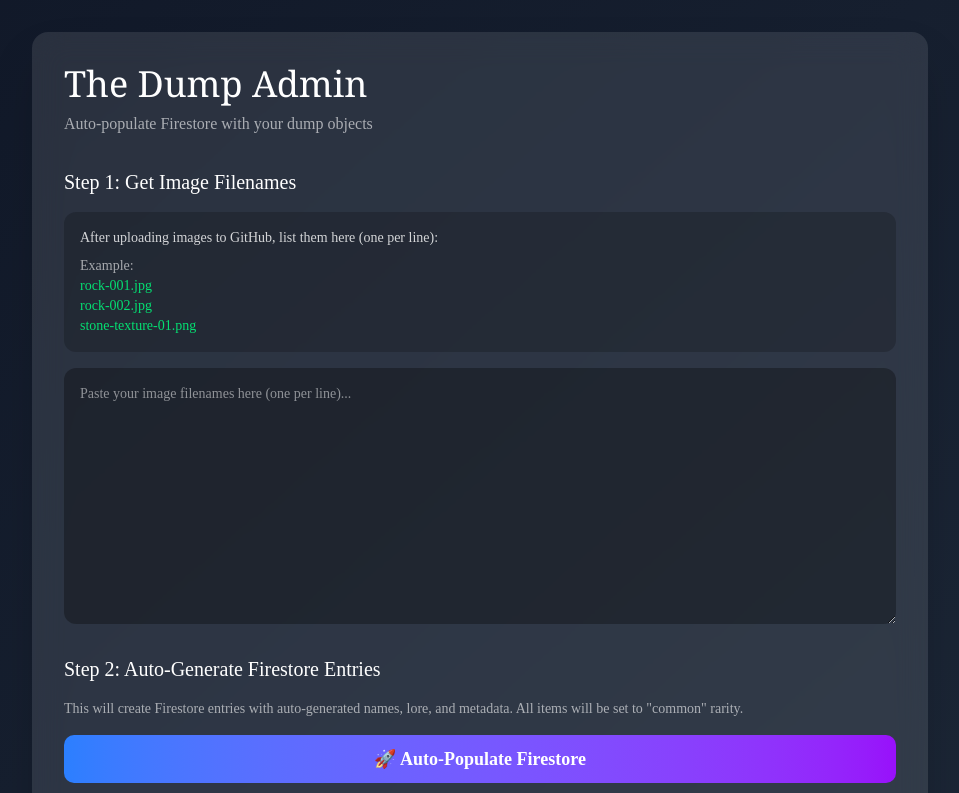
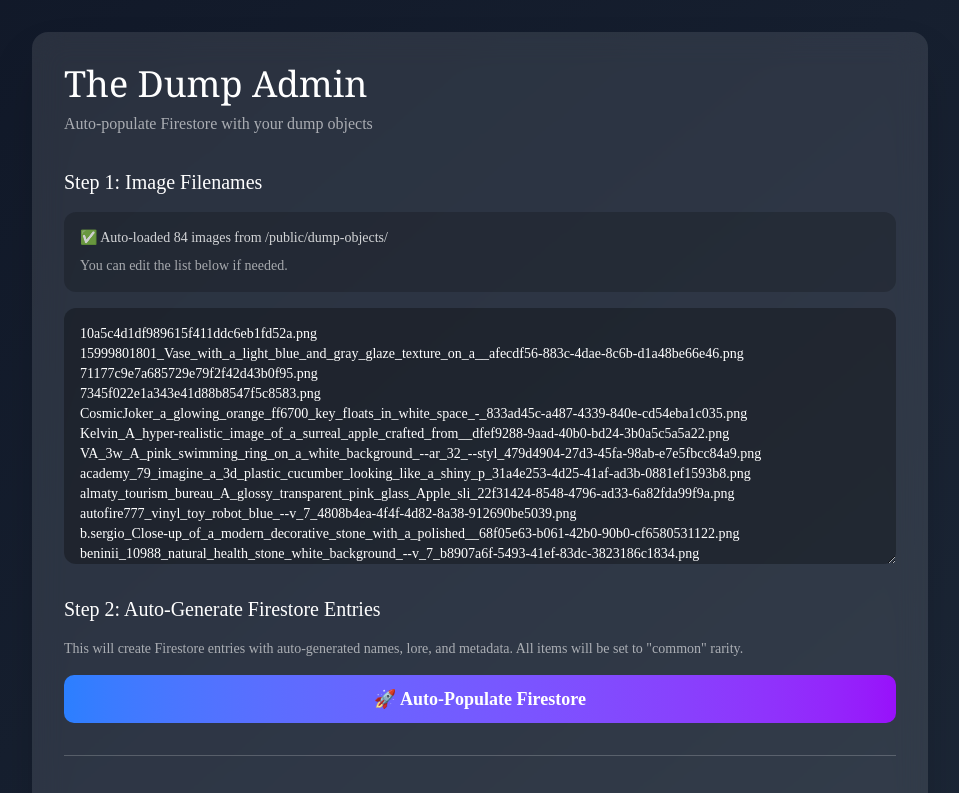
Before and after one commit to nohands-vj/The-Dump, a Next.js app: page /The-Dump/admin in a window 1280 px wide. Shown: the top 793 px of the page, without its empty margins (160-1119 px from the left). Built offline with nearby package versions, Linux system fonts and the light colour scheme; no server answers.

Commit message:
Add auto-population support for Firestore dump objects
- Created image-manifest.ts with all 91 image filenames
- Updated admin page to auto-load image list on mount
- Simplified admin UI to show auto-loaded images
- Makes it easy to populate empty Firestore database

```diff
--- a/app/admin/page.tsx
+++ b/app/admin/page.tsx
@@ -1,7 +1,8 @@
 "use client"
 
-import { useState } from 'react'
+import { useState, useEffect } from 'react'
 import { autoPopulateFirestore } from '@/lib/auto-populate'
+import { IMAGE_FILENAMES } from '@/lib/image-manifest'
 import { Button } from '@/components/ui/button'
 
 /**
@@ -12,6 +13,11 @@ export default function AdminPage() {
   const [isProcessing, setIsProcessing] = useState(false)
   const [result, setResult] = useState<string>('')
   const [imageList, setImageList] = useState<string>('')
+
+  // Auto-populate the image list on mount
+  useEffect(() => {
+    setImageList(IMAGE_FILENAMES.join('\n'))
+  }, [])
 
   const handleAutoPopulate = async () => {
     if (!imageList.trim()) {
@@ -59,19 +65,16 @@ export default function AdminPage() {
 
           <div className="space-y-6">
             <div>
-              <h2 className="text-xl text-white mb-4">Step 1: Get Image Filenames</h2>
+              <h2 className="text-xl text-white mb-4">Step 1: Image Filenames</h2>
               <div className="bg-black/20 rounded-lg p-4 text-white/80 text-sm font-mono mb-4">
-                <p className="mb-2">After uploading images to GitHub, list them here (one per line):</p>
-                <p className="text-white/60">Example:</p>
-                <p className="text-green-400">rock-001.jpg</p>
-                <p className="text-green-400">rock-002.jpg</p>
-                <p className="text-green-400">stone-texture-01.png</p>
+                <p className="mb-2">✅ Auto-loaded {IMAGE_FILENAMES.length} images from /public/dump-objects/</p>
+                <p className="text-white/60">You can edit the list below if needed.</p>
               </div>
 
               <textarea
                 value={imageList}
                 onChange={(e) => setImageList(e.target.value)}
-                placeholder="Paste your image filenames here (one per line)..."
+                placeholder="Image filenames (one per line)..."
                 className="w-full h-64 bg-black/30 text-white rounded-lg p-4 font-mono text-sm focus:outline-none focus:ring-2 focus:ring-white/50"
               />
             </div>
--- /dev/null
+++ b/lib/image-manifest.ts
@@ -0,0 +1,91 @@
+/**
+ * Manifest of all images in /public/dump-objects/
+ * This file is auto-generated and should be updated when new images are added
+ */
+
+export const IMAGE_FILENAMES = [
+  "10a5c4d1df989615f411ddc6eb1fd52a.png",
+  "15999801801_Vase_with_a_light_blue_and_gray_glaze_texture_on_a__afecdf56-883c-4dae-8c6b-d1a48be66e46.png",
+  "71177c9e7a685729e79f2f42d43b0f95.png",
+  "7345f022e1a343e41d88b8547f5c8583.png",
+  "CosmicJoker_a_glowing_orange_ff6700_key_floats_in_white_space_-_833ad45c-a487-4339-840e-cd54eba1c035.png",
+  "Kelvin_A_hyper-realistic_image_of_a_surreal_apple_crafted_from__dfef9288-9aad-40b0-bd24-3b0a5c5a5a22.png",
+  "VA_3w_A_pink_swimming_ring_on_a_white_background_--ar_32_--styl_479d4904-27d3-45fa-98ab-e7e5fbcc84a9.png",
+  "academy_79_imagine_a_3d_plastic_cucumber_looking_like_a_shiny_p_31a4e253-4d25-41af-ad3b-0881ef1593b8.png",
+  "almaty_tourism_bureau_A_glossy_transparent_pink_glass_Apple_sli_22f31424-8548-4796-ad33-6a82fda99f9a.png",
+  "autofire777_vinyl_toy_robot_blue_--v_7_4808b4ea-4f4f-4d82-8a38-912690be5039.png",
+  "b.sergio_Close-up_of_a_modern_decorative_stone_with_a_polished__68f05e63-b061-42b0-90b0-cf6580531122.png",
+  "beninii_10988_natural_health_stone_white_background_--v_7_b8907a6f-5493-41ef-83dc-3823186c1834.png",
+  "bernardowinits_realistic_natural_stone_with_irregular_rounded_f_5fd06dc3-f405-497f-af9c-0c8fde9f1289.png",
+  "bremy_Ultra-realistic_3D_render_of_a_single_elegant_hand_sculpt_55ae596f-a9e6-4951-bdf2-bd1f99095a0c.png",
+  "carson4811_a_smooth_round_dark_gray_slate_stone_with_faint_colo_318534d6-e235-4892-a420-b5708e2a9016.png",
+  "charlier2001_A_shiny_black_oval_hemisphere_with_fluted_surface__77574c0d-81ee-4b33-9925-546227ef931a.png",
+  "chrisg8998_a_magical_stone_whose_essence_is_calmness_and_peace__55e638db-1ca6-4471-9bbf-61cb509b5faa.png",
+  "chrisspiers_a_tall_round_whiskey_bottle_with_corrugated_iron_pa_57641a20-ca8b-48e0-a3b8-2e7e06979bda.png",
+  "cool_tomato_A_simple_translucent_cube_with_a_solid_appearance_n_427ed280-fa4f-4498-b073-1171bd5b1015.png",
+  "culturadsgn24_j_A_clean_and_modern_photo_of_golden_key_on_a_fla_40ca0918-9870-4b41-b1e2-ebf39b056a9b.png",
+  "curatedinteriors_26339_A_gnome_made_from_plasticine_clay_with_a_f0aad32e-3d57-4e0d-9e04-bb73706342cf.png",
+  "cyanavatar_drill_bit_obelisk_three-quarter-view_--v_7_b3ae442c-5960-46b3-9106-aaf3d5105d42.png",
+  "cyg88_Cute_squid-shaped_Q-version_blind_box_toy_with_two_long_t_f8e16890-5713-4f64-8947-1f8cc4e4d8f7.png",
+  "danglebutt69_photo_of_a_very_cute_plastic_robot_teddy_bear._it__9249fc29-8f21-41fc-a399-f5993e5b228b.png",
+  "dayoung1544_organic_spiral_shell_with_smooth_pearlescent_textur_43322bf5-6977-4af9-b124-2a22a04a594f.png",
+  "dohadoo_Glass_Bottle_simple_flat_vector_isolated_on_white_backg_65b81e51-9671-4665-abd6-0e9531ec6526.png",
+  "dreamscape92_ferrofluid_orb_in_hard_focus_on_a_plain_white_back_9d4d0f86-b5d7-4619-a92d-7fca44e4bc07.png",
+  "dthorla_milk_bone_dog_treat_at_dynamic_angle_isolated_on_white__87c31292-1624-4fe9-bf73-eaf0c9dd9e01.png",
+  "eselinu_closeup_seashell_--profile_sx7bpwx_--stylize_500_--v_7_d05417cd-0b54-4c6a-a3dc-b74bc444b6af.png",
+  "faris.azman_elegant_square_perfume_bottle_with_golden_cap_on_wh_b54c1d3b-53cc-45e9-8a22-db480d692d4f.png",
+  "focusnation_A_realistic_photo_of_a_classic_Coca-Cola_empty_glas_d08a904d-e029-43b0-801f-e790efe7bfd0.png",
+  "fsmj76_ball_--v_7_cf2ad485-41cf-49db-b703-273d03a71a1c.png",
+  "ftgraves_vintage_glass_bottle_on_white_background_--v_7_bf7a8c1b-9ac7-4ae8-81b5-86bfbb06d476.png",
+  "gaelmfreitas_Ultra-realistic_top-view_still_life_of_a_single_pi_df7ea3de-da30-4401-a46e-09ce5ed827ad.png",
+  "garouxxz_Rabbit_doll_plush_texture_slender_hands_and_feet_pink__a1744ff0-7475-41ee-b478-7a5c838ca93f.png",
+  "glorious_badger_92593_magine_a_detached_human_hand_as_if_it_had_29e98830-1091-41c3-9635-a5393f59ca7f.png",
+  "grisgris8309_a_gray-brown_pebble_with_lime_green_patterns_on_it_b3ffabad-e2eb-4030-b550-55652c3a779d.png",
+  "hyperfiguration_Color_photography_of_abstract_massive_insect_sh_c14e9576-0b24-4b05-8e64-c700fc0b7469.png",
+  "image4424_74792_a_key_with_the_tag__3D_rendering_C4D_cartoon_st_deef846b-5955-4dfa-b65a-6a6b3a60b11b.png",
+  "instytutum_62369_A_naturally_shaped_fluorite_crystal_with_soft__9eec1402-55b6-45d6-b702-77b79f52f23b.png",
+  "jeansarti_cute_furry_banana_with_eyes_and_small_hands_on_plain__0b0d7e97-a887-49ef-a6e6-3b03ef871480.png",
+  "jinsang0731_3d_high_quality_glowing_fantasy_crystal_cluster_pix_5d7c5b1f-1cfc-4015-b63b-490b0509c691.png",
+  "lan8660_rounded_black_obsedian_stone_white_background_--raw_--v_6271fd32-9429-4cbb-b3be-bdbed5ee158b.png",
+  "lapshin_red_and_white_cat_made_from_regular_plasticine_by_a_chi_df372ea2-c4e0-4a7a-9a04-cd1d95d4a4c5.png",
+  "lavlexa_Perfect_shot._Front_view._Decorative_glass_bottle_with__cb1b200a-f2fd-485b-a3d0-26d948bc0a7b.png",
+  "ln0404_73018_pink_crear_car_objet_jelly_texture_mock_up_white_b_dcc61613-460c-49be-bd5d-e34cdaef52f8.png",
+  "lydiakydia_Top-down_flat_lay_of_exactly_one_whole_fresh_egg_iso_0fdafc6f-0754-4f64-af0a-df5536d0f78e.png",
+  "makkmakkmaak_ein_Luftballon_aus_Beton_in_der_Seitenansicht._Der_f6de9d8e-31bd-4d07-bb60-8ab4edd4ac48.png",
+  "margo2505__a_3d_snowball_on_the_white_background_with_bright_gr_94f8f2d0-ebd0-4cc9-b569-8602e5e528b8.png",
+  "maygin80_a_small_simple_oval_stone_no_background_dnd_item_artwo_8671c508-545c-4bb4-ab16-11f27a0e11f2.png",
+  "mew24_shiny_gold_3d_cube_or_podium_on_a_neutral_grey_backdrop_e_e2e7dd39-d1a6-4beb-915d-d523f2d34219.png",
+  "milicmilic_a_3d_mockup_of_a_perfume_bottle_extra_luxury_glossy__2a7cb23e-420d-479a-9907-c5a105840850.png",
+  "monami93_A_hyper-realistic_studio_photograph_of_a_single_seashe_b075d11f-6253-4a77-bc28-ba6d70f291ff.png",
+  "monkeything11_a_photo_of_a_pearlescent_shell_with_a_spiral_phot_6a432182-f260-48f0-a649-aea02d82f852.png",
+  "monta.tattooer_pearly_hemifusus_shell_shell_opening_visible_pho_b7fde2a5-17cf-4eb6-bbc9-c9c28985fd44.png",
+  "monte0737_wolf_skull_three-quarter_view_jaw_open_high_detail_re_c97996b9-b400-44e3-ab75-e4034aa5546a.png",
+  "nhbbsxcm_A_raw_piece_of_jade_with_a_delicate_satin-like_texture_70ab8eb3-2142-4984-9337-c2117b6c24df.png",
+  "nini0741_Cute_strawberry_doll_wearing_red_short_sleeves_and_pin_c5d62f74-3be9-446f-93f5-52b49c11b29d.png",
+  "parkert_glossy_pink_plastic_single_arm_bone_isolated_on_white_4_5abd02c3-0c8e-4674-98a6-b98d6febd189.png",
+  "penandel_30139_a_silver_biscuit_tin_in_the_shape_and_indentatio_9e0a8199-65c1-4300-971c-777770ba8ad1.png",
+  "pendiento_43604_artistic_hand-blown_glass_component_on_a_white__c8cdcc1b-2e4f-4942-bfc5-cd64f4cffbe5.png",
+  "playad_80816_A_toy_duck_in_3D_game_style_viewed_directly_from_t_eb31ffcf-7764-486a-a9e8-88c8c33ea13c.png",
+  "pringlbo_A_single_smooth_ocean_stone_with_neutral_tone_isolated_e7935f8e-3b81-4b82-a00d-fc0d1e55d1b0.png",
+  "rabtsevits_close-up_3d_icon_of_keyring_A_3D_claymorphism-style__daee3f9e-2dd8-40fc-b6d2-cb66a8940793.png",
+  "redmoss.co_a_glass_cube_with_a_floral_print_covered_in_colorful_94e4f4b9-e90f-4ef6-af42-5edc410b4ef6.png",
+  "roubzi.eth_an_unique_Russian_doll_with_red_gingham_short_and_a__ee021d76-5101-4d7b-ad20-6cf82e51f896.png",
+  "seven360_91324_blue_ice_stone_on_white_background_--v_7_58484735-2875-43ed-8d5e-19c869fc8ebb.png",
+  "skyhemingqq_an_abstract_style_dog_sitting_on_top_of_a_cube_as_a_5599a30c-2cba-468c-bb46-ffe92dbe993d.png",
+  "surplus_markus_a_crumbled_piece_of_paper_white_background_--ar__cba2269b-d33f-401d-b78b-6675a6748403.png",
+  "thenewnomad_Make_a_3D_Cloud_in_kawaii_style_light_pink_glossy_r_b565d21e-c377-4726-b95c-a276d3cc0434.png",
+  "tpcd_Photorealistic_clear_glass_bottle_with_cork_stopper_contai_9c03a4c1-45d0-40a9-9e38-f24773369a9f.png",
+  "u3233376295_A_simple_yet_elegant_mystic_colour_glass_sphere_on__a279ca9c-7465-48b2-8e42-149c4920e351.png",
+  "u3784517274_stylized_3D_render_two_silver_metallic_keys_with_cl_dbba53e1-f54c-4608-8144-017ca4a08519.png",
+  "u5765346337_3d-rendered_of_a_translucent_pink_swimming_rubber_f_dbe0b1fc-3ac9-4c38-aeae-b370c167468f.png",
+  "u6268265775_a_single_ripe_banana_standing_upright_on_a_flat_neu_95fddaaf-b7b9-4109-9400-4103005ae851.png",
+  "u9668598998_naval_sea_mine_spherical_shape_with_protruding_spik_3ffbc732-fe31-49a2-b9c8-6e072b5763b6.png",
+  "u9876472887_ultra_realistic_abricot_with_a_tan_line_shaped_like_bfc22209-5ab4-44a5-aa54-9b0b5fdc208a.png",
+  "waleedahmed6438_raw_beef_fresh_deep_red_color_visible_muscle_fi_77aaa3e4-916b-483e-a135-50bcc83cce52.png",
+  "warmtriangle_macro_hasselblad_photograph_of_rough_amber_crystal_cf6dd038-7f72-4d7f-900e-10e99fda2891.png",
+  "whsmel_A_small_orange_plastic_lamp_with_a_pink_glass_sphere_on__755b0916-7897-41b8-896b-083c8f4cd6cb.png",
+  "wsss0828_A_vibrant_orange_with_a_smooth_slightly_textured_peel__db7070c9-3971-401d-b9f4-30ba04a4da21.png",
+  "yaoyuanjia2024_Fake_bait_bait_fish_plastic_material_hook_clean__1ca98025-f5ea-4b17-b8bf-9c26b0a96e60.png",
+  "yuri_pochtiennykh_herring_lying_on_a_white_surface_side_view_--_b8114ab7-a630-4163-a0dd-bbb9787dbc82.png",
+  "zqb007_Product_beauty_shotShiba_Inu_statuePure_white_matteplast_7eda4fb4-ee30-4097-91f0-a0eb2addadb4.png",
+]
```
